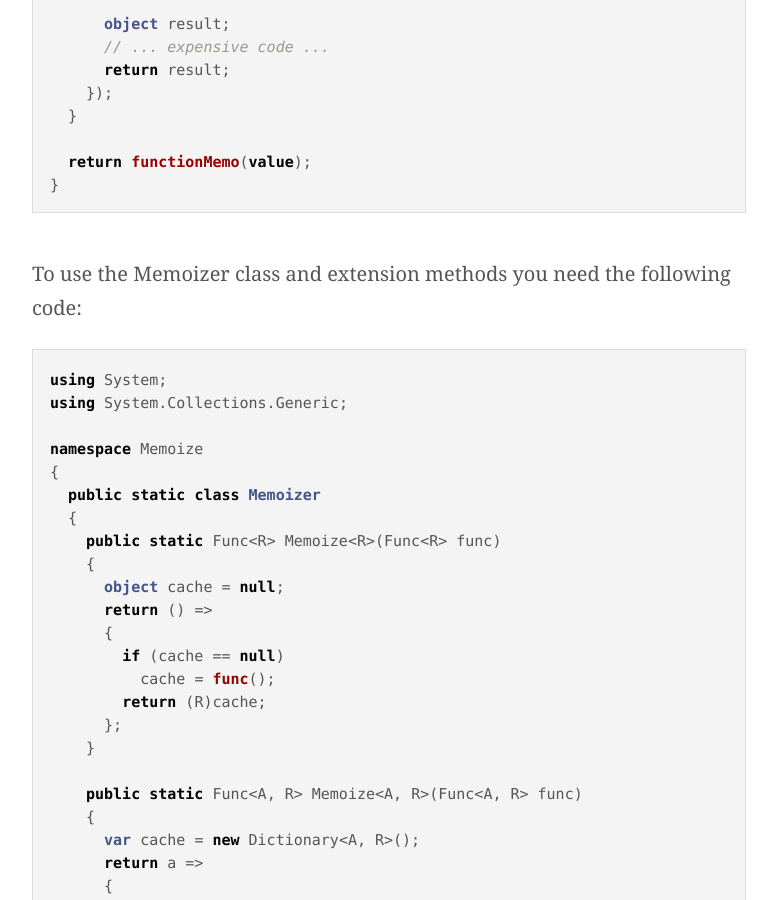
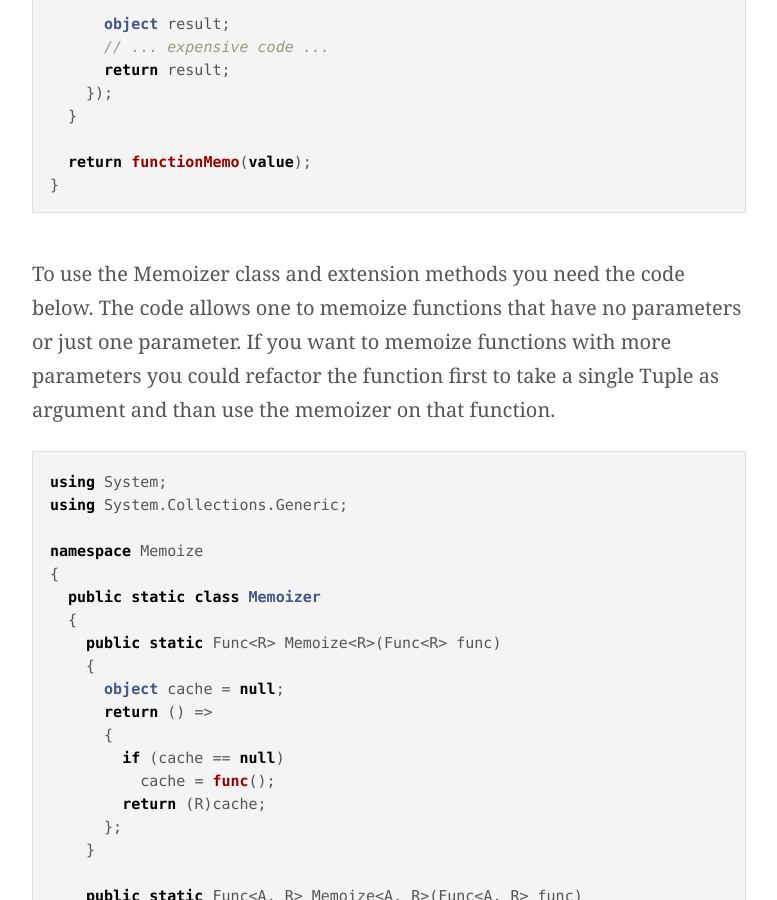
Before and after one commit to trenki2/trenki2.github.io, a Jekyll site: the page built from _posts/2019-12-31-memoization-in-csharp.md, in a window 1280 px wide and 900 px high, scrolled down 2085 px. Shown: the whole window, without its empty margins (251-1028 px from the left). Built offline with Jekyll 4.4.1, drawn with Linux system fonts in a browser that asks for light colours.

Commit message:
Add more info

```diff
--- a/_posts/2019-12-31-memoization-in-csharp.md
+++ b/_posts/2019-12-31-memoization-in-csharp.md
@@ -77,7 +77,11 @@ public object Function(int value)
 }
 {% endhighlight %}
 
-To use the Memoizer class and extension methods you need the following code:
+To use the Memoizer class and extension methods you need the code below. The
+code allows one to memoize functions that have no parameters or just one
+parameter. If you want to memoize functions with more parameters you could
+refactor the function first to take a single Tuple as argument and than use the
+memoizer on that function.
 
 {% highlight csharp %}
 using System;
```
